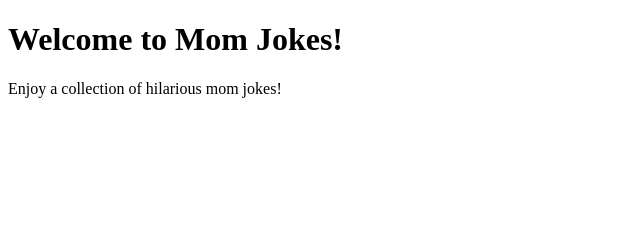
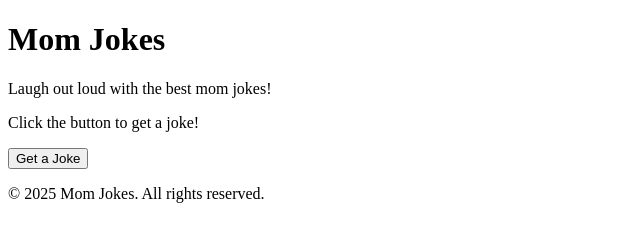
Before and after one commit to arafatkhan/mom-jokes, a plain HTML site: page index.html in a window 1280 px wide. Shown: the whole page, without its empty margins (0-640 px from the left). Drawn offline with Linux system fonts and the light colour scheme.

Commit message:
Add main HTML structure for Mom Jokes website

```diff
--- a/index.html
+++ b/index.html
@@ -4,9 +4,24 @@
     <meta charset="UTF-8">
     <meta name="viewport" content="width=device-width, initial-scale=1.0">
     <title>Mom Jokes</title>
+    <link rel="stylesheet" href="styles.css">
 </head>
 <body>
-    <h1>Welcome to Mom Jokes!</h1>
-    <p>Enjoy a collection of hilarious mom jokes!</p>
+    <div class="container">
+        <header>
+            <h1>Mom Jokes</h1>
+            <p>Laugh out loud with the best mom jokes!</p>
+        </header>
+        <main>
+            <div id="joke-container">
+                <p id="joke">Click the button to get a joke!</p>
+            </div>
+            <button id="joke-button">Get a Joke</button>
+        </main>
+        <footer>
+            <p>&copy; 2025 Mom Jokes. All rights reserved.</p>
+        </footer>
+    </div>
+    <script src="script.js"></script>
 </body>
 </html>
```
